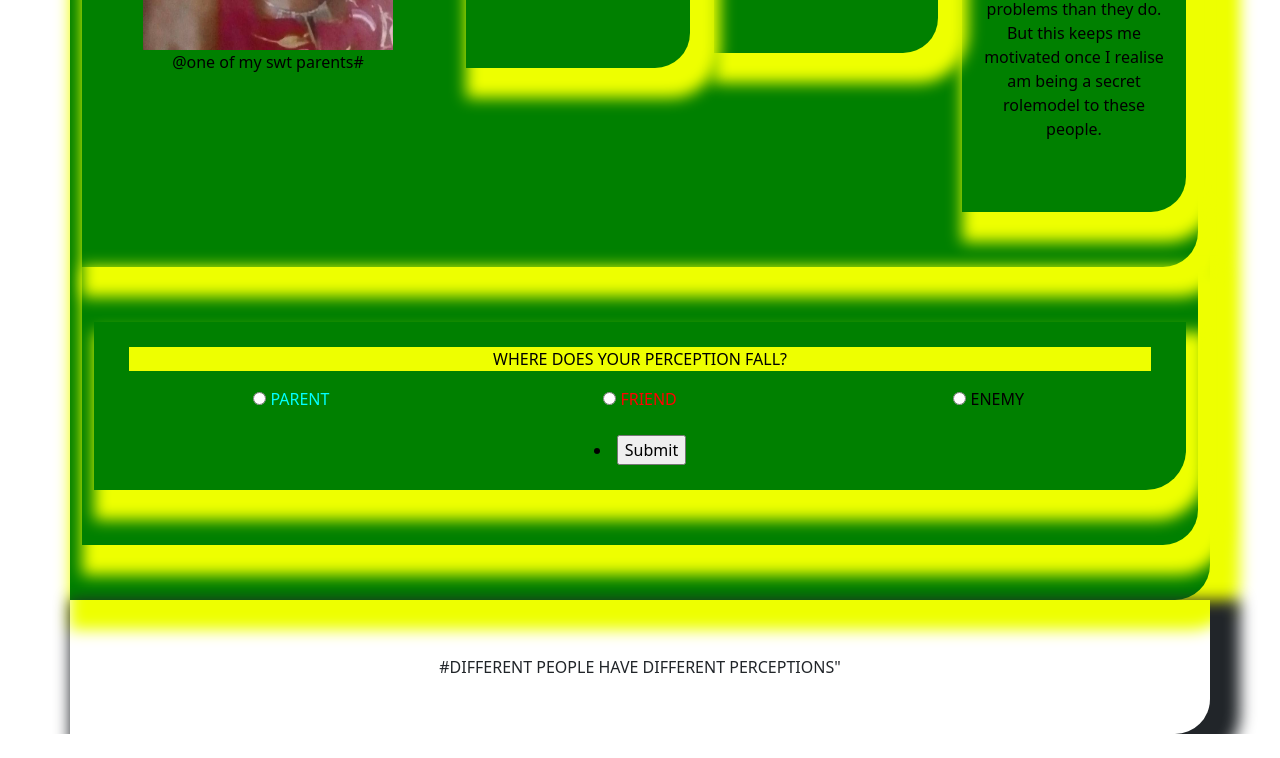
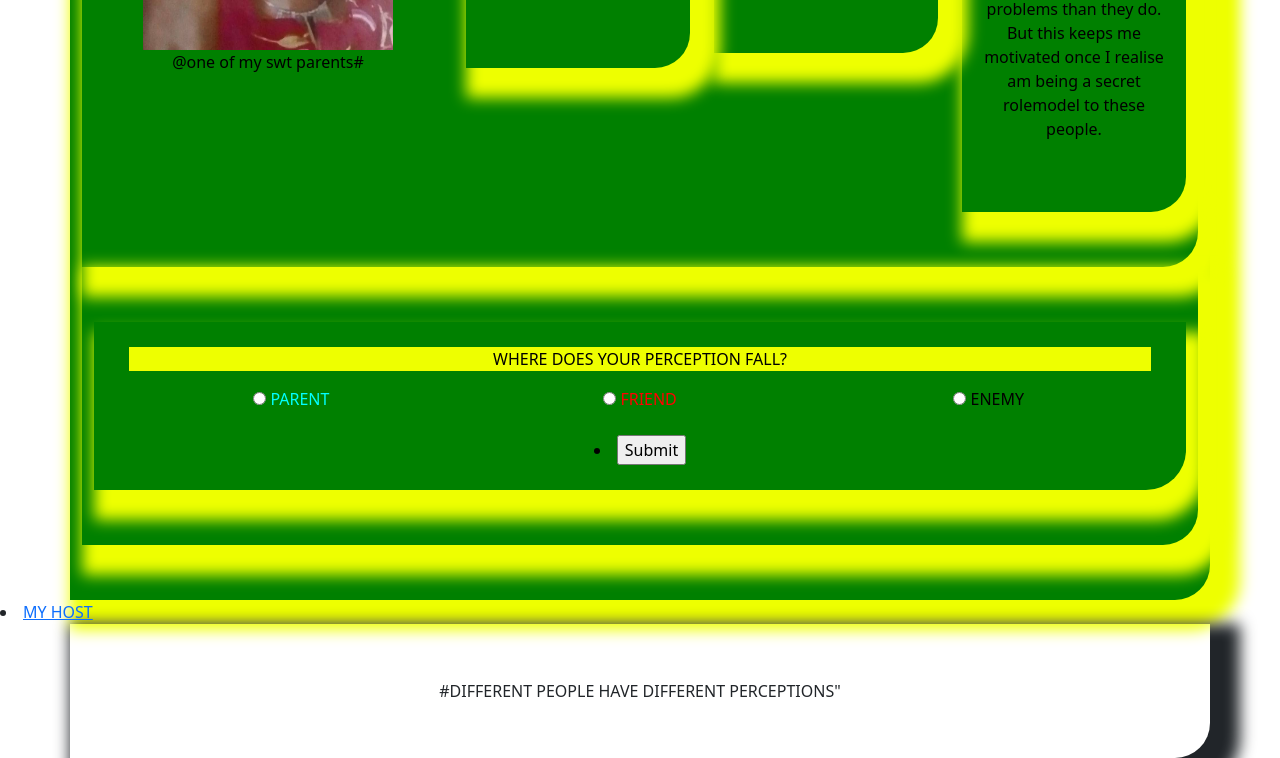
Before and after one commit to NANTEGEBABRAH/me, a plain HTML site: page world.html in a window 1280 px wide. Shown: the part 564-1322 px from the top of the page. Before the commit the page ends 1298 px from the top, so only its background shows below. Drawn offline with nearby package versions, Linux system fonts and the light colour scheme.

Commit message:
Update world.html

```diff
--- a/world.html
+++ b/world.html
@@ -126,6 +126,7 @@
 
             </div>
         </main>
+        <li><a href="https://pretty.infinityfreeapp.com">MY HOST</a></li>
 
         <footer class="container">
             #DIFFERENT PEOPLE HAVE DIFFERENT PERCEPTIONS"
```
